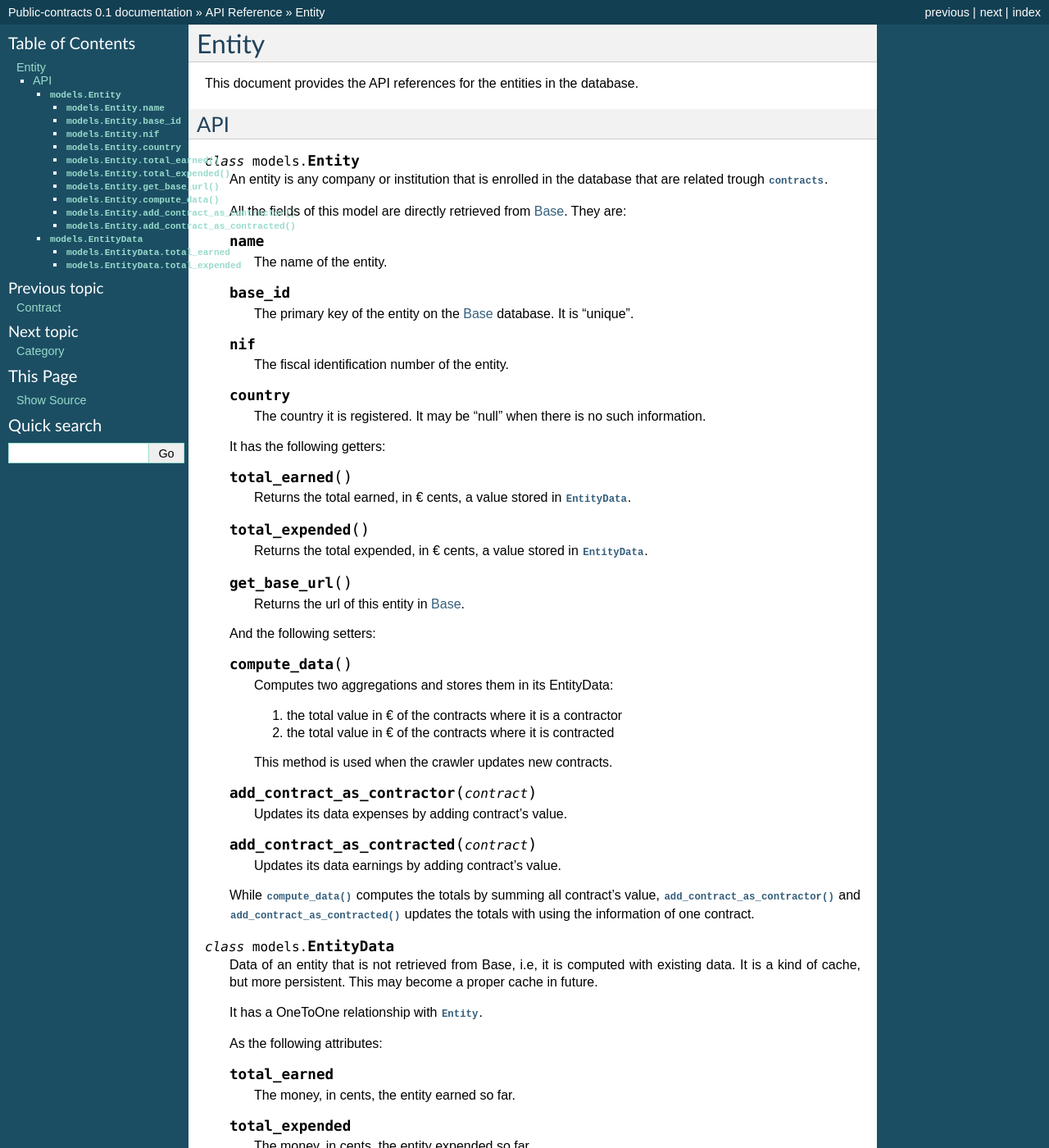
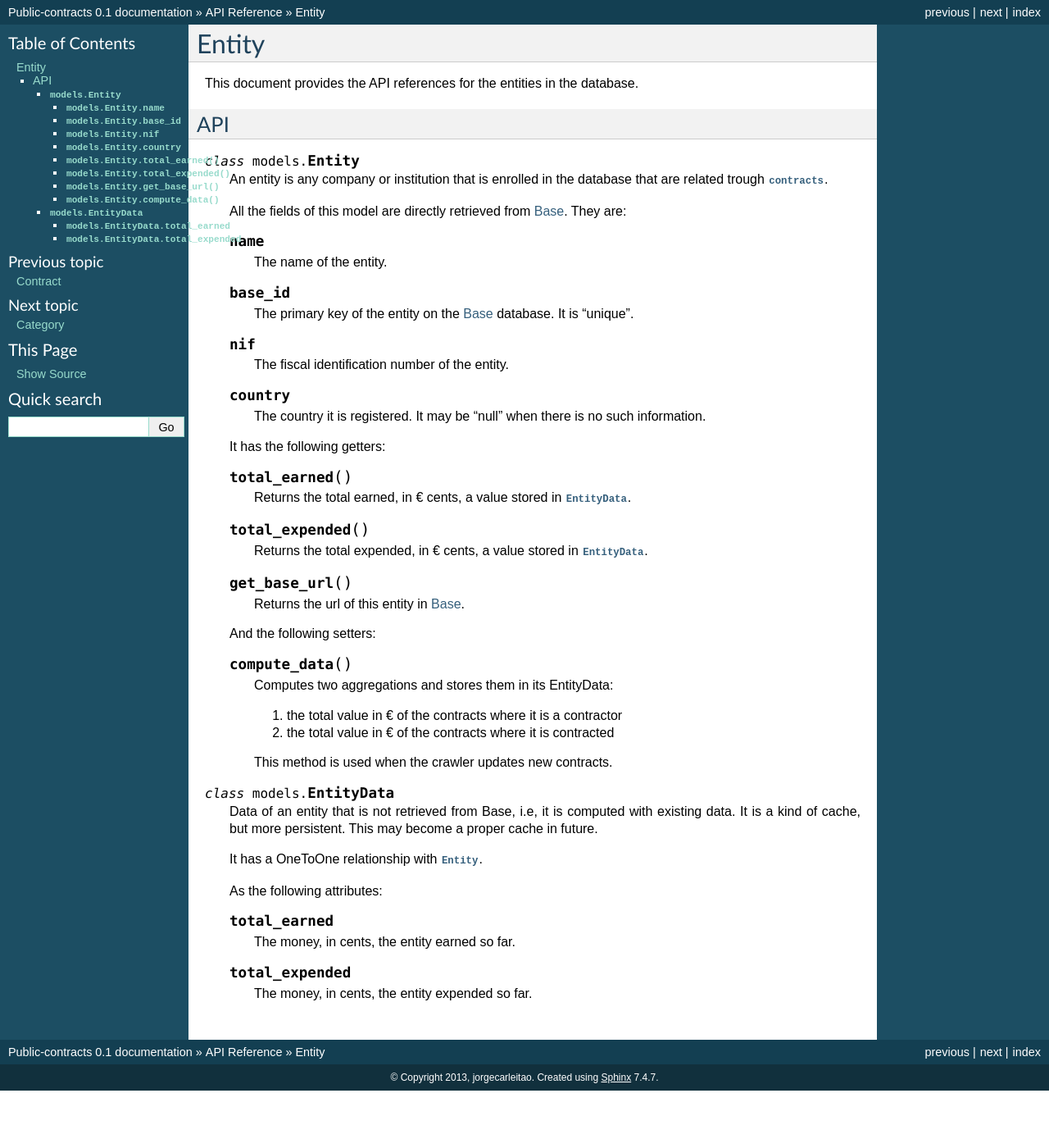
Before and after one commit to jorgecarleitao/public-contracts, a Sphinx documentation site: the page built from docs/contracts_api/entity.rst, in a window 1280 px wide and 1400 px high. Shown: the whole window at 82% size. Built offline with Sphinx 7.4.7, drawn with Linux system fonts in a browser that asks for light colours.

Commit message:
Removed 2 unused methods of Entity.

```diff
--- a/docs/contracts_api/entity.rst
+++ b/docs/contracts_api/entity.rst
@@ -59,19 +59,6 @@ API
 
         This method is used when the crawler updates new contracts.
 
-    .. method:: add_contract_as_contractor(contract)
-
-        Updates its data expenses by adding contract's value.
-
-    .. method:: add_contract_as_contracted(contract)
-
-        Updates its data earnings by adding contract's value.
-
-    While :meth:`compute_data` computes the totals by summing all contract's value,
-    :meth:`add_contract_as_contractor` and :meth:`add_contract_as_contracted` updates
-    the totals with using the information of one contract.
-
-
 .. class:: models.EntityData
 
     Data of an entity that is not retrieved from Base, i.e, it is computed with existing data.
```
Also changed, not shown: 1 other file.
